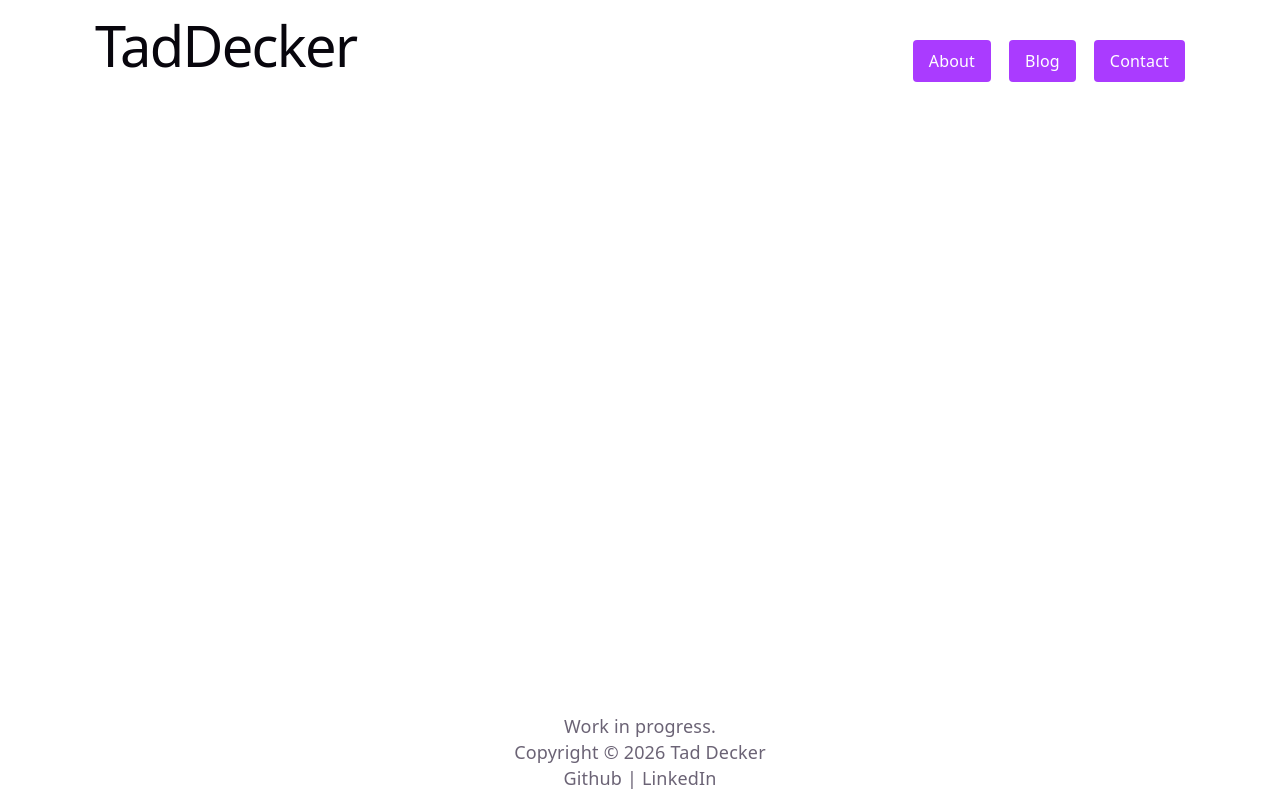
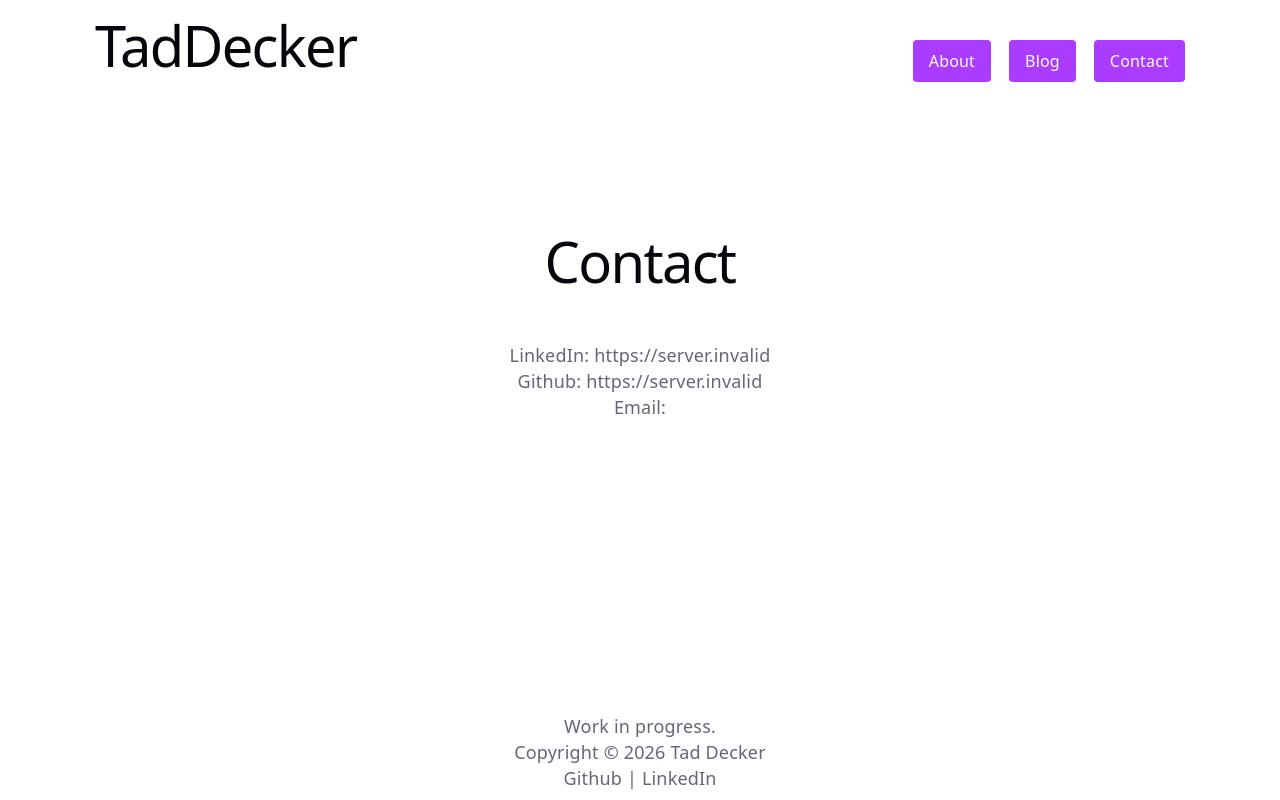
Before and after one commit to trdecker/taddecker, a React (Vite) app: page /contact in a window 1280 px wide. Built offline with nearby package versions, Linux system fonts and the light colour scheme; no server answers.

Commit message:
Basic contact page

```diff
--- a/src/pages/Contact.tsx
+++ b/src/pages/Contact.tsx
@@ -1,6 +1,28 @@
-
+const linkedInUrl = import.meta.env.VITE_LINKEDIN_URL;
+const githubUrl = import.meta.env.VITE_GITHUB_URL;
+const viteEmail = import.meta.env.VITE_EMAIL;
 
 export default function ContactPage() {
 
-  return (<></>);
+  return (<div className="flex flex-col p-4 md:p-8 lg:p-12">
+    <h1 className="pt-16">Contact</h1>
+
+      <div className="flex flex-col justify-center mt-8">
+        <span>
+          LinkedIn:{" "}
+          <a className="hover:underline" href={linkedInUrl} target="_blank" rel="noopener noreferrer">{linkedInUrl}</a>
+        </span>
+        <span>
+          Github:{" "}
+          <a href={githubUrl} target="_blank" rel="noopener noreferrer">{githubUrl}</a>
+        </span>
+        <span>
+          Email:{" "}
+          <a href={`mailto:${viteEmail}`}>{viteEmail}</a>
+        </span>
+        {/* <Link to={}></Link> */}
+      </div>
+
+
+  </div>);
 }
```
